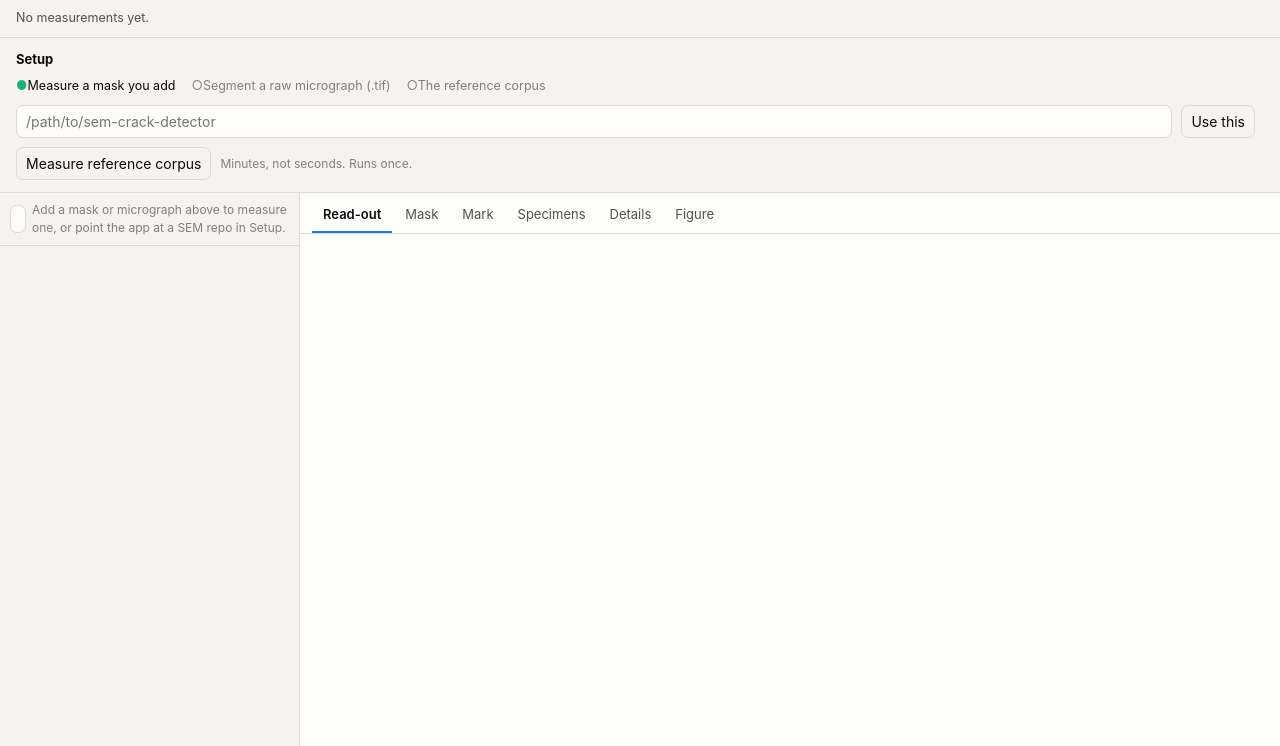
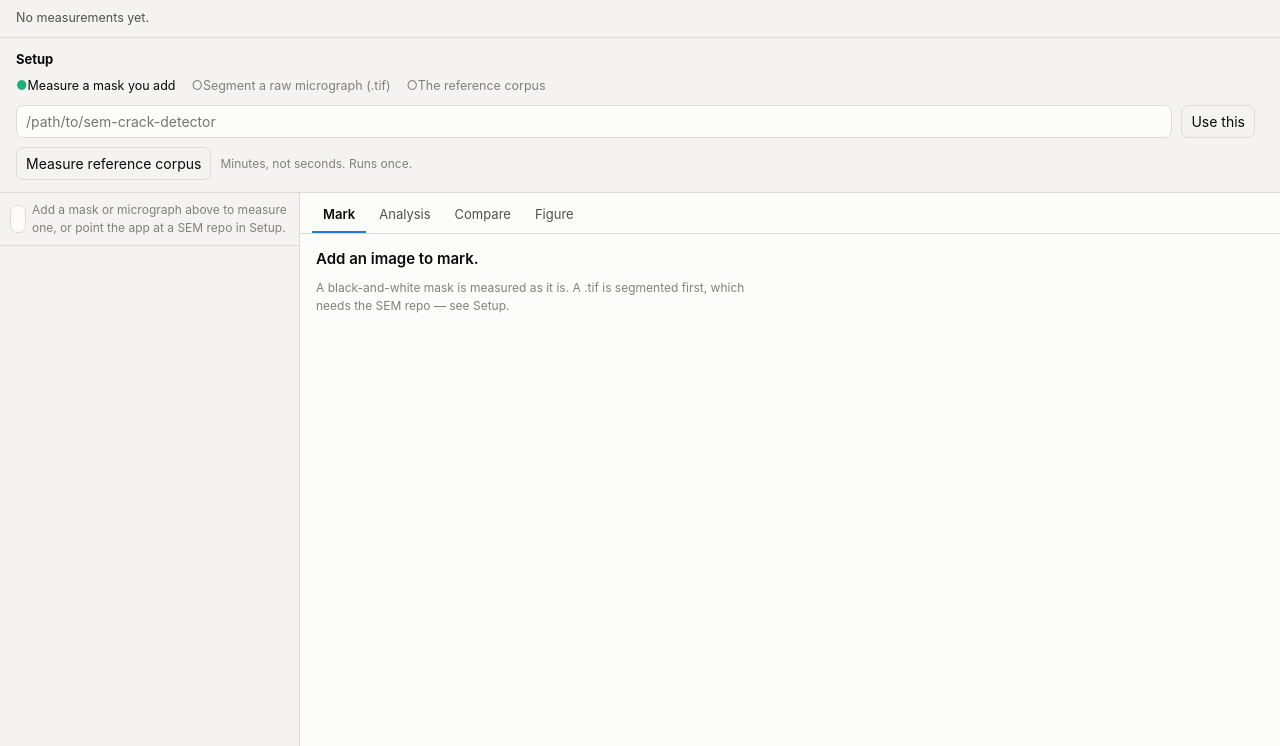
Before and after one commit to jzhang29-max/crack-fractography, a FastAPI app: page / in a window 1280 px wide. Shown: the part 54-800 px from the top of the page. Run offline with FastAPI, Linux system fonts and the light colour scheme; data that the repository does not hold is empty.

Commit message:
Mark first, in this window, on any frame — and one analysis page instead of four
THREE THINGS ASKED FOR.

MARKING IS NO LONGER A SEPARATE WEBPAGE. It was a hand-off: the Mark tab started the SEM
repo's Flask app on another port and gave you a link. The built-in editor now opens for
EVERY frame, in this window.

The reason it was a hand-off was real -- the sem and txm arms read the SEM repo's derived
masks and the TXM export, which this app does not own and must not overwrite. Both can be
true at once: editing a research frame saves a COPY into the uploads arm, measures it
there, and never opens the original for writing. The banner says so before you draw, and
saving moves you to the copy, because otherwise you would be reading the original's numbers
while looking at your own edit. Proved on disk: after marking MAR_H_AS_CBS_0001 the source
file's md5 is unchanged.

The test that guarded this changed with it. It used to assert "editing is refused outside
uploads", which is the blunt version and is exactly what forced marking into another
program. The invariant worth keeping is that the destination path is always inside the
app's own uploads directory whatever the source arm, and that the source is only ever read.

A marked copy inherits its source's scale. It is the same field at the same magnification,
and dropping the scale would silently empty every micrometre column on the copy.

MARK IS NOW THE FIRST TAB AND THE DEFAULT, because that is the order the work happens in:
draw or correct a mask, then ask what it measures. One bug from the reorder, found by
opening the app rather than by reading the code: renderMark runs when the tab is shown,
which is BEFORE the first frame is auto-selected, so a loaded corpus greeted you with "Add
an image to mark" and 142 frames in the list beside it.

AND THE ANALYSIS IS ONE PAGE. Read-out, Mask and Details were three tabs all answering
"what about this frame?", so seeing one frame meant visiting three places, and Specimens
was a fourth. Six tabs are now four -- Mark, Analysis, Compare, Figure -- and Analysis is a
single scroll ordered by how much it answers: the sentences, then the picture they are
about, then the numbers behind them, then every crack row behind a disclosure.

```diff
--- a/app/server.py
+++ b/app/server.py
@@ -550,14 +550,27 @@ async def mask_edit(arm: str = Query(...), frame: str = Query(...),
     data this app has no business overwriting -- it is a measurement tool, and the one
     directory it owns is its own uploads folder.
     """
-    if arm != "uploads":
-        raise HTTPException(
-            403, "editing is limited to uploaded masks. The sem and txm arms read from "
-                 "research data this app does not own; correct those in the marking tool, "
-                 "which writes through the pipeline that produced them.")
-    dest = os.path.join(UPLOAD_DIR, f"{frame}_gated.png")
-    if not os.path.exists(dest):
-        raise HTTPException(404, f"no uploaded mask for {frame!r}")
+    # ANY FRAME CAN BE MARKED; NO RESEARCH MASK IS OVERWRITTEN.
+    #
+    # Editing used to be refused outright outside the uploads arm, which kept the derived
+    # SEM masks and the TXM export safe and left marking as a hand-off to another program
+    # on another port. Both can be true at once: an edit to a research frame is saved as a
+    # COPY in the uploads arm, measured there, and the original file is never opened for
+    # writing. The researcher marks anything in one window; the data this app does not own
+    # is still data this app does not write.
+    into_uploads = arm == "uploads"
+    if into_uploads:
+        dest = os.path.join(UPLOAD_DIR, f"{frame}_gated.png")
+        if not os.path.exists(dest):
+            raise HTTPException(404, f"no uploaded mask for {frame!r}")
+        new_frame = frame
+    else:
+        src = _mask_path(arm, frame)
+        if not src or not os.path.exists(src):
+            raise HTTPException(404, f"no mask on disk for {frame!r} in {arm!r}")
+        new_frame = f"{frame}_marked"
+        os.makedirs(UPLOAD_DIR, exist_ok=True)
+        dest = os.path.join(UPLOAD_DIR, f"{new_frame}_gated.png")
 
     blob = await file.read()
     if not blob.startswith(b"\x89PNG"):
@@ -580,9 +593,50 @@ async def mask_edit(arm: str = Query(...), frame: str = Query(...),
         raise HTTPException(400, f"not a readable PNG: {type(e).__name__}: {e}")
     os.replace(tmp, dest)
 
-    out = remeasure(arm=arm, frame=frame)
+    if into_uploads:
+        out = remeasure(arm=arm, frame=new_frame)
+    else:
+        # A copy is a new frame, so it is measured from scratch and filed under uploads.
+        # Its scale is inherited: a marked copy of a scaled frame is the same field at the
+        # same magnification, and losing the scale would silently drop every micrometre.
+        import sys as _sys
+        _sys.path.insert(0, os.path.join(RES, "analysis"))
+        import scale as _scale
+        src_scale = _scale.nm_per_px(frame, "txm" if arm == "txm" else "sem")
+        if src_scale:
+            _scale.set_user_scale(new_frame, src_scale)
+        _measure_into_uploads(dest, new_frame, source=f"{arm}/{frame}")
+        out = remeasure(arm="uploads", frame=new_frame)
+        out["copied_from"] = f"{arm}/{frame}"
+        out["arm"] = "uploads"
     out["edited"] = True
+    out["frame"] = new_frame
     return out
+
+
+def _measure_into_uploads(mask_path, frame, source=None):
+    """Create an uploads-arm record for a mask that is already on disk."""
+    import sys as _sys
+    _sys.path.insert(0, os.path.join(RES, "analysis"))
+    from measure import measure_path
+    rows, summ = measure_path(mask_path, "sem", stem=frame)
+    summ["arm"] = "uploads"
+    summ["specimen"] = "uploaded"
+    summ["source_filename"] = f"{frame}_gated.png"
+    if source:
+        summ["copied_from"] = source
+    for r in rows:
+        r["frame"] = summ["frame"]; r["arm"] = "uploads"; r["specimen"] = "uploaded"
+    for fname, new_rows in (("frames", [summ]), ("cracks", rows)):
+        fp = os.path.join(OUT, f"{fname}.json")
+        cur = json.load(open(fp)) if os.path.exists(fp) else []
+        kept = [x for x in cur
+                if not (x.get("arm") == "uploads" and x.get("frame") == summ["frame"])]
+        with open(fp, "w") as fh:
+            json.dump(kept + new_rows, fh)
+    _CACHE.clear()
+    _rebuild_uploads_specimen()
+    _CACHE.clear()
 
 
 @app.post("/api/scale")
--- a/app/static/app.js
+++ b/app/static/app.js
@@ -308,6 +308,10 @@ async function selectFrame(name) {
   rose(f.orientation_hist_deg);
   renderSpecimens();      // the strip follows the frame's specimen
   renderReadout();
+  // The Mark pane is rendered once when the tab is shown, which happens BEFORE the first
+  // frame is auto-selected -- so opening the app on a loaded corpus showed "Add an image
+  // to mark" with 142 frames in the list beside it. Re-render it when the frame changes.
+  if (TAB === "mark") { ED.frame = null; renderMark(); }
   try {
     const d = await api(`/api/cracks?frame=${encodeURIComponent(name)}&arm=${encodeURIComponent(state.arm)}`);
     state.cracks = d;
@@ -567,15 +571,17 @@ async function renderSpecimens() {
 // SIX, NOT EIGHT. "Frame detail", "Orientation" and "Cracks" were three destinations for
 // one question -- everything else about the frame you have selected -- so they are one
 // scrolling pane. A tab strip is navigation only while a reader can hold it in their head.
+// FOUR TABS, MARK FIRST. Read-out, Mask and Details were three destinations all
+// answering "what about this frame?", so seeing one frame meant visiting three places.
+// They are one Analysis page now. And the order follows the work: mark a mask, then ask
+// what it measures, then compare, then export.
 const TABS = [
-  ["readout", "Read-out"],
-  ["mask", "Mask"],
   ["mark", "Mark"],
-  ["specimens", "Specimens"],
-  ["details", "Details"],
+  ["analysis", "Analysis"],
+  ["compare", "Compare"],
   ["figure", "Figure"],
 ];
-let TAB = "readout";
+let TAB = "mark";
 
 function showTab(id) {
   TAB = id;
@@ -586,7 +592,7 @@ function showTab(id) {
   // rather than on every frame change.
   if (id === "figure" && typeof window.figRenderRef === "function") window.figRenderRef();
   if (id === "mark") renderMark();
-  if (id === "details") rose(
+  if (id === "analysis") rose(
     (state.frames.find((x) => x.frame === state.frame) || {}).orientation_hist_deg);
 }
 
@@ -841,39 +847,18 @@ let MARK_URL = null;
 
 async function renderMark() {
   const el = $("#markbody");
-  // An uploaded frame is ours to edit; the research arms are not. That restriction is
-  // enforced server-side too -- this just avoids offering what would be refused.
-  if (state.arm === "uploads" && state.frame) return openEditor(state.frame);
-  if (MARK_URL) return;
-  el.innerHTML = `<p class="note">Checking…</p>`;
-  let st;
-  try { st = await api("/api/paint"); }
-  catch (e) { el.innerHTML = `<p class="note"><span class="flag bad">${e.message}</span></p>`; return; }
-
-  if (!st.available) {
-    el.innerHTML = `<p class="note">Marking needs the SEM repo — ${st.why_not}.` +
-      ` <button id="marksetup">Setup</button></p>`;
-    $("#marksetup").onclick = () => showSetup(true);
+  if (!state.frame) {
+    el.innerHTML = `<div class="markstate">
+        <p class="markbig">Add an image to mark.</p>
+        <p class="note">A black-and-white mask is measured as it is. A .tif is segmented
+           first, which needs the SEM repo — see Setup.</p>
+      </div>`;
     return;
   }
-  if (st.running && st.url) { mountMark(st.url); return; }
-  el.innerHTML = `<div class="markstate">
-      <p class="markbig">Draw or correct a crack mask.</p>
-      <button id="markstart" class="upload">Start marking tool</button>
-      <p class="note">Red = crack, cyan = not crack. Corrections feed the next measure.</p>
-    </div>`;
-  $("#markstart").onclick = async () => {
-    $("#markstart").disabled = true;
-    $("#markstart").textContent = "Starting…";
-    try {
-      const r = await fetch("/api/paint", { method: "POST" });
-      const j = await r.json();
-      if (!r.ok) throw new Error(j.detail || r.statusText);
-      mountMark(j.url);
-    } catch (e) {
-      el.innerHTML = `<p class="note"><span class="flag bad">${e.message}</span></p>`;
-    }
-  };
+  // EVERY FRAME IS MARKABLE, IN THIS WINDOW. Editing a research frame writes a COPY into
+  // uploads rather than touching the derived mask, so the loop is one app and the data the
+  // app does not own stays unwritten.
+  return openEditor(state.frame);
 }
 
 function mountMark(url) {
@@ -972,6 +957,7 @@ function editorHTML(frame) {
 }
 
 async function openEditor(frame) {
+  if (ED.frame === frame && $("#edcanvas")) return;   // already showing this one
   const host = $("#markbody");
   host.innerHTML = editorHTML(frame);
   const cv = $("#edcanvas");
@@ -994,8 +980,11 @@ async function openEditor(frame) {
     cv.getContext("2d").drawImage(ED.off, 0, 0, cv.width, cv.height);
   };
   fit();
-  $("#edout").textContent =
-    `${img.naturalWidth} × ${img.naturalHeight} px. Black is crack.`;
+  const isUpload = state.arm === "uploads";
+  $("#edout").innerHTML = `${img.naturalWidth} × ${img.naturalHeight} px. Black is crack.` +
+    (isUpload ? "" :
+     ` <span class="u">Saving writes a copy to <b>uploads</b> — ${esc(frame)} itself is` +
+     ` not modified.</span>`);
 
   // Display coordinates map back to the image's own pixels, so a stroke is the same size
   // in the saved mask whatever the window is.
@@ -1045,6 +1034,17 @@ async function openEditor(frame) {
         ? ch.map(([k, v]) => `<b>${k.replace(/_/g, " ")}</b> ${fmt(v.before, 4)} → ${fmt(v.after, 4)}`).join("  ·  ")
         : `<span class="u">Saved. No measurement changed.</span>`;
       ED.dirty = false;
+      if (d.copied_from) {
+        // The edit became a new frame in another arm. Follow it, or the user is looking at
+        // the original while reading numbers that belong to their copy.
+        out.innerHTML = `<span class="u">Saved as <b>${esc(d.frame)}</b> in uploads` +
+          ` (${esc(d.copied_from)} unchanged).</span> ` + out.innerHTML;
+        state.arm = "uploads"; state.spec = ""; state.frame = d.frame;
+        $("#arm").value = "uploads";
+        await loadArm();
+        selectFrame(d.frame);
+        return;
+      }
       state.frames = await api(`/api/frames?arm=${encodeURIComponent(state.arm)}` +
         (state.spec ? `&specimen=${encodeURIComponent(state.spec)}` : ""));
       renderFrames(); renderSpecimens(); renderReadout();
--- a/app/templates/index.html
+++ b/app/templates/index.html
@@ -138,6 +138,9 @@ main{flex:1 1 auto;display:grid;grid-template-columns:minmax(220px,300px) minmax
 .roact .u{min-width:0}
 .roact input[type=number]{width:8ch}
 .roact #remeasure2out{flex:1}
+.more{margin-top:22px;border-top:1px solid var(--rule);padding-top:12px;max-width:100%}
+.more>summary{cursor:pointer;color:var(--text-secondary);font-size:12.5px;padding:4px 0}
+.more>summary:hover{color:var(--text-primary)}
 .refuse-all{max-width:68ch;margin-top:14px}
 .refuse-all>summary{cursor:pointer;color:var(--text-muted);font-size:12.5px;padding:6px 0}
 .refuse-all>summary:hover{color:var(--text-primary)}
@@ -280,36 +283,43 @@ img.mask{width:100%;height:auto;border-radius:8px;border:1px solid var(--rule);
   <section id="detail">
     <nav class="tabs" id="tabs" role="tablist"></nav>
 
-    <div class="pane" id="pane-readout" role="tabpanel">
-      <div class="ro" id="readout"></div>
-    </div>
-
-    <div class="pane" id="pane-mark" role="tabpanel" hidden>
+    <!-- MARK IS FIRST because that is the order the work happens in: you draw or correct
+         a mask, then you ask what it measures. -->
+    <div class="pane" id="pane-mark" role="tabpanel">
       <div id="markbody"></div>
     </div>
 
-    <div class="pane" id="pane-mask" role="tabpanel" hidden>
+    <!-- ONE ANALYSIS PAGE. Read-out, the mask, the numbers and the per-crack table were
+         four tabs all answering "what about this frame?", so a reader had to visit four
+         places to see one thing. They are one scroll now, most-answering first: the
+         sentences, then the picture they are about, then the numbers behind them, then
+         the raw rows behind a disclosure. -->
+    <div class="pane" id="pane-analysis" role="tabpanel" hidden>
+      <div class="ro" id="readout"></div>
+
+      <h3 class="sect">The mask these numbers came from</h3>
       <p class="note" id="masknote">Select a frame.</p>
       <img class="mask" id="mask" alt="" hidden>
-    </div>
 
-    <div class="pane" id="pane-specimens" role="tabpanel" hidden>
-      <p class="note" id="specnote"></p>
-      <div id="specbody"></div>
-    </div>
-
-    <!-- One pane for everything else about the selected frame. Three tabs for one
-         question was three places to look for the same thing. -->
-    <div class="pane" id="pane-details" role="tabpanel" hidden>
+      <h3 class="sect">Measurements</h3>
       <p class="note" id="fsel-note">Select a frame.</p>
       <dl class="kv" id="fsel"></dl>
-      <h3 class="sect">Orientation</h3>
+
+      <h3 class="sect">Orientation and size</h3>
       <p class="note" id="rosenote">Length-weighted, 15&deg; bins.</p>
       <div id="rose"></div>
       <div id="sizes"></div>
-      <h3 class="sect">Cracks</h3>
-      <p class="note" id="cracknote">Select a frame.</p>
-      <div class="scroll"><table id="cracks"><thead></thead><tbody></tbody></table></div>
+
+      <details class="more">
+        <summary>Every crack in this frame</summary>
+        <p class="note" id="cracknote"></p>
+        <div class="scroll"><table id="cracks"><thead></thead><tbody></tbody></table></div>
+      </details>
+    </div>
+
+    <div class="pane" id="pane-compare" role="tabpanel" hidden>
+      <p class="note" id="specnote"></p>
+      <div id="specbody"></div>
     </div>
 
     <div class="pane" id="pane-figure" role="tabpanel" hidden>
```
Also changed, not shown: tests/test_mask_edit.py (+24 -8 lines).
